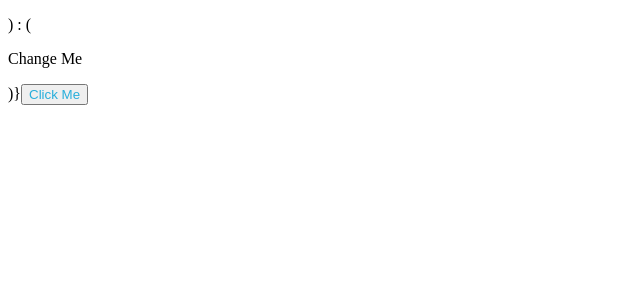
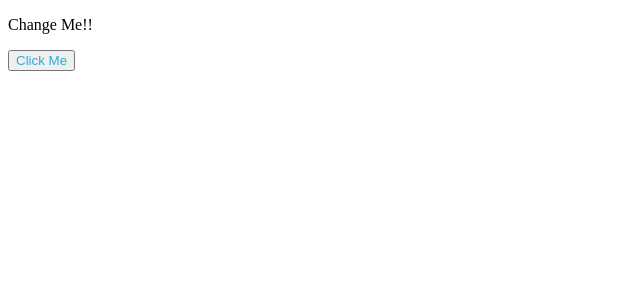
Before and after one commit to Arafat-alim/React-Assignments---Set-3---Button-Action-with-Class-Component, a React app: page / in a window 1280 px wide. Shown: the top 300 px of the page, without its empty margins (0-640 px from the left). Built offline with nearby package versions, Linux system fonts and the light colour scheme.

Commit message:
back to old age

```diff
--- a/src/components/App.js
+++ b/src/components/App.js
@@ -6,33 +6,30 @@ class App extends Component {
     super(props);
 
     this.state = {
-      isClick: false,
-      //   message: "",
+      isClick: true,
+      message: "",
     };
   }
-
-onChange() {
+  onChange() {
+    this.setState({ isClick: !this.state.isClick });
     this.setState({
-      isClick: !this.state.isClick,
       message:
         "Hello, I've learnt to use the full-stack evaluation tool. This makes me so happy",
     });
-    // this.setState({
-    //   message:
-    //     "Hello, I've learnt to use the full-stack evaluation tool. This makes me so happy",
-    // });
   }
 
     render() {
     	return(
     		<div id="main">
 				{ /* Do not remove this main div!! */ }
-  	<p id="para">{this.state.message}</p>
+          {this.state.isClick ? (
+          <p id="para">Change Me!!</p>
         ) : (
-          <p id="para">Change Me</p>
+          <p id="para">{this.state.message}</p>
         )}
-
-        <button onClick={() => this.onChange()}>Click Me</button>
+        <button id="click" onClick={() => this.onChange()}>
+          Click Me
+        </button>
 
 
     		</div>
```
